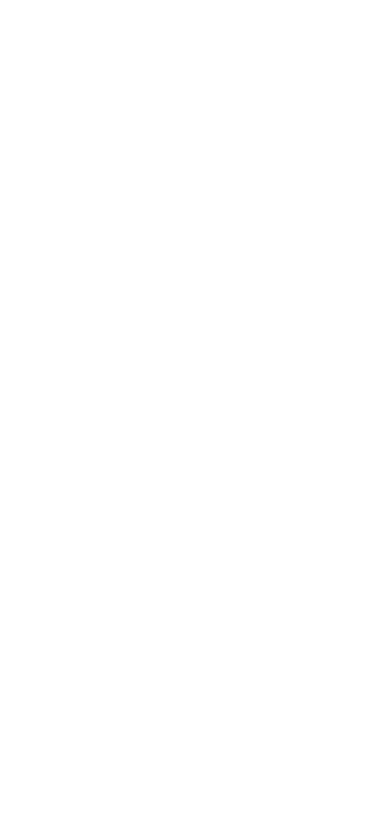
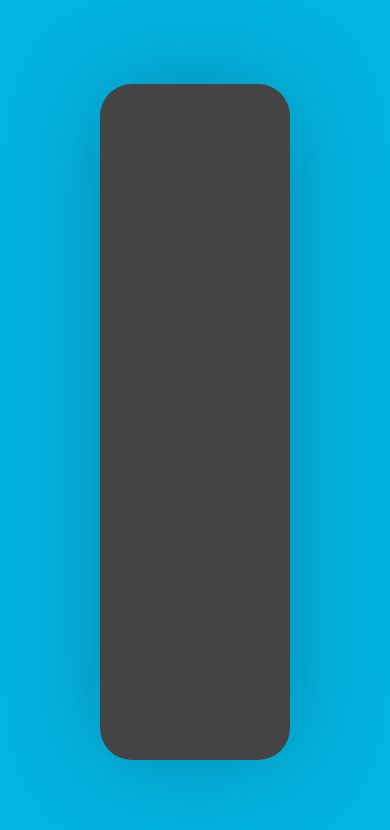
Before and after one commit to Babban33/my_portfolio, a React (Vite) app: page / in a window 390 px wide. Shown: the top 830 px of the page. Built offline with nearby package versions, Linux system fonts and the light colour scheme.

Commit message:
visible on mobile

```diff
--- a/src/App.jsx
+++ b/src/App.jsx
@@ -7,14 +7,9 @@
     return(
         <div className='bg-back main'>
             <Preloader></Preloader>
-            <div className='page'>
-                <div className='page-content'>
+            <div className='page block w-full h-full min-h-full overflow-hidden py-0 px-[100px]'>
+                <div className='page-content relative w-full max-w-[1280px] min-h-[80vh] my-[10vh] p-0 bg-[#444] shadow-[0_0_100px_-5px_rgba(0,0,0,.25)] rounded-[32px] backface-hidden'>
                     <Header></Header>
-                    <div className="menu-toggle">
-                        <span></span>
-                        <span></span>
-                        <span></span>
-                    </div>
                 </div>
             </div>
         </div>
```
